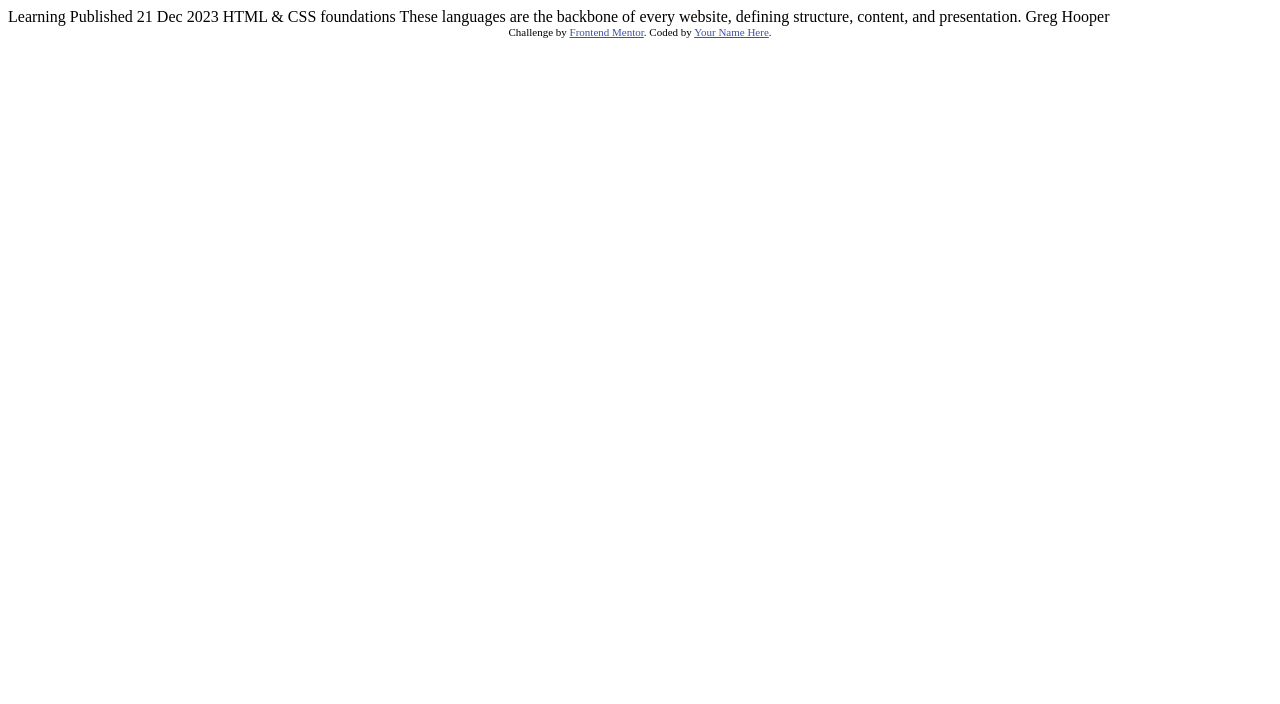
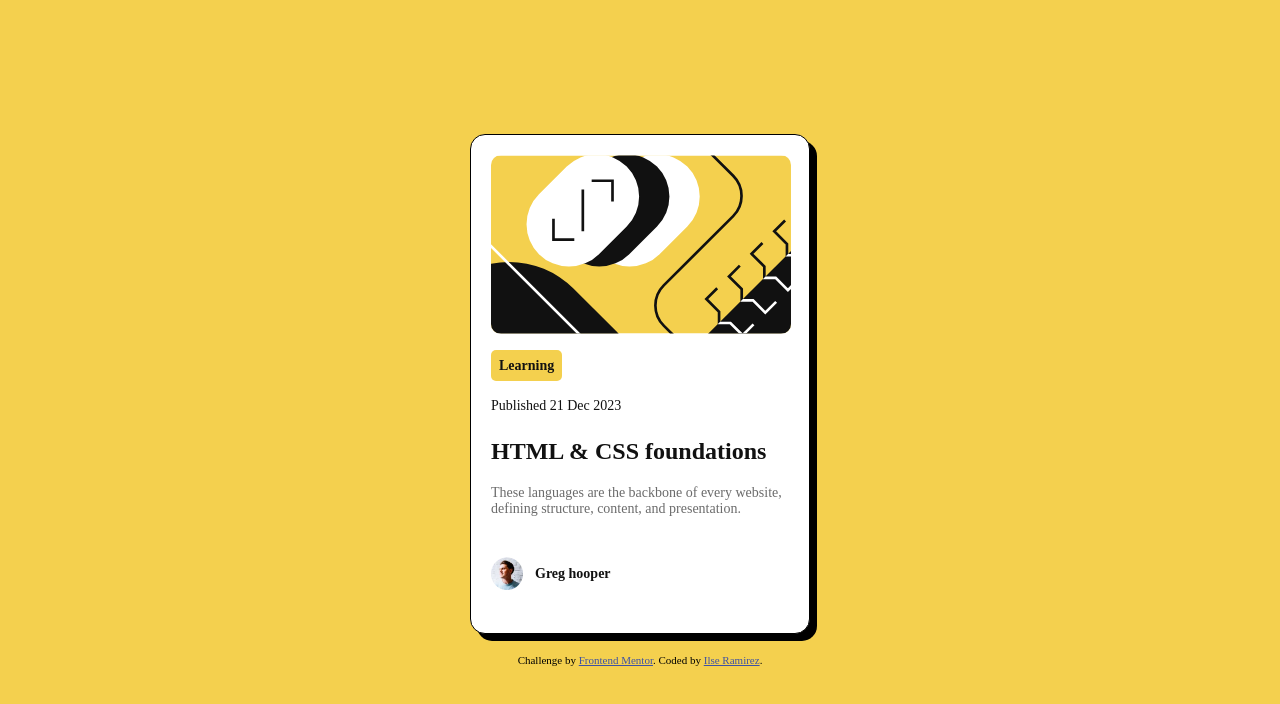
Before and after one commit to ilswrm/fm-blog-card, a plain HTML site: page index.html in a window 1280 px wide. Drawn offline with Linux system fonts and the light colour scheme; a web font is replaced by a local one.

Commit message:
Segundo reto completado: Blog preview card

```diff
--- a/index.html
+++ b/index.html
@@ -2,33 +2,135 @@
 <html lang="en">
 <head>
   <meta charset="UTF-8">
-  <meta name="viewport" content="width=device-width, initial-scale=1.0"> <!-- displays site properly based on user's device -->
+  <meta name="viewport" content="width=device-width, initial-scale=1.0">
 
   <link rel="icon" type="image/png" sizes="32x32" href="./assets/images/favicon-32x32.png">
 
-  <title>Frontend Mentor | Blog preview card</title>
+  <title>Blog preview card</title>
 
-  <!-- Feel free to remove these styles or customise in your own stylesheet 👍 -->
   <style>
+    @font-face {
+      font-family: 'Figtree';
+      src: url('./assets/fonts/Figtree-Medium.ttf') format('truetype');
+      font-weight: 500;
+      font-style: normal;
+    }
+    @font-face {
+      font-family: 'Figtree';
+      src: url('./assets/fonts/Figtree-ExtraBold.ttf') format('truetype');
+      font-weight: 800;
+      font-style: normal;
+    }
+    *{
+      box-sizing: border-box;
+      margin: 0;
+      padding: 0;
+    }
+    body{
+      background-color: #F4D04E;
+      font-family: 'Figtree';
+
+
+    }
+    main{
+      height: 100dvh;
+      display: flex;
+      flex-direction: column;
+      justify-content: center;
+      align-items: center;
+    }
+    .card-content{
+      width: 340px;
+      height: 500px;
+      background-color: white;
+      border-radius: 15px;
+      border: 1px solid black;
+      box-shadow: 7px 7px 0px black;
+      color: #111111;
+      padding: 20px;
+    }
+    img{
+      width: 300px;
+      height: auto;
+      display: block;
+      margin: 0px 0px;
+      border-radius: 10px;
+      padding: 0;
+    }
+    h1{
+      font-weight: 800;
+      margin-top: 24px;
+      font-size: 24px;
+    }
+    h1:hover {
+      color: #F4D04E;
+      cursor: pointer;
+}
+    p{
+      font-weight: 500;
+      margin-top: 24px;
+      font-size: 14px;
+    }
+    p span{
+      font-weight: bold;
+      background-color: #F4D04E;
+      padding: 0.5rem;
+      border-radius: 5px;
+
+    }
+    .info{
+      color: #6B6B6B;
+      margin-top: 20px;
+    }
+    .author{
+      display: flex;
+      align-items:center;
+      gap: 12px;
+      margin-top: 40px;
+
+    }
+    .author img{
+      width: 32px;
+      margin:0;
+    }
+    .author p{
+      font-weight: bold;
+      margin: 0;
+    }
+    .attribution{
+      margin-top: 20px;
+    }
+
+
+
     .attribution { font-size: 11px; text-align: center; }
     .attribution a { color: hsl(228, 45%, 44%); }
   </style>
 </head>
 <body>
 
-  Learning
+  <main>
+    <article class="card">
+      <div class="card-content">
+        <img src="./assets/images/illustration-article.svg" alt="illustration-article">
+        <p><span>Learning</span></p>
+        <p>Published 21 Dec 2023</p>
+        <h1>HTML & CSS foundations</h1>
+        <p class="info">These languages are the backbone of every website, defining structure, content, and presentation.</p>
+        <div class="author">
+          <img src="./assets/images/image-avatar.webp" alt="Photo of Greg Hooper">
+          <p>Greg hooper</p>
+        </div>
 
-  Published 21 Dec 2023
+      </div>
 
-  HTML & CSS foundations
+    </article>
 
-  These languages are the backbone of every website, defining structure, content, and presentation.
 
-  Greg Hooper
-
-  <div class="attribution">
+  <footer class="attribution">
     Challenge by <a href="https://www.frontendmentor.io?ref=challenge" target="_blank">Frontend Mentor</a>.
-    Coded by <a href="#">Your Name Here</a>.
-  </div>
+    Coded by <a href="#">Ilse Ramirez</a>.
+  </footer>
+  </main>
 </body>
 </html>
```
